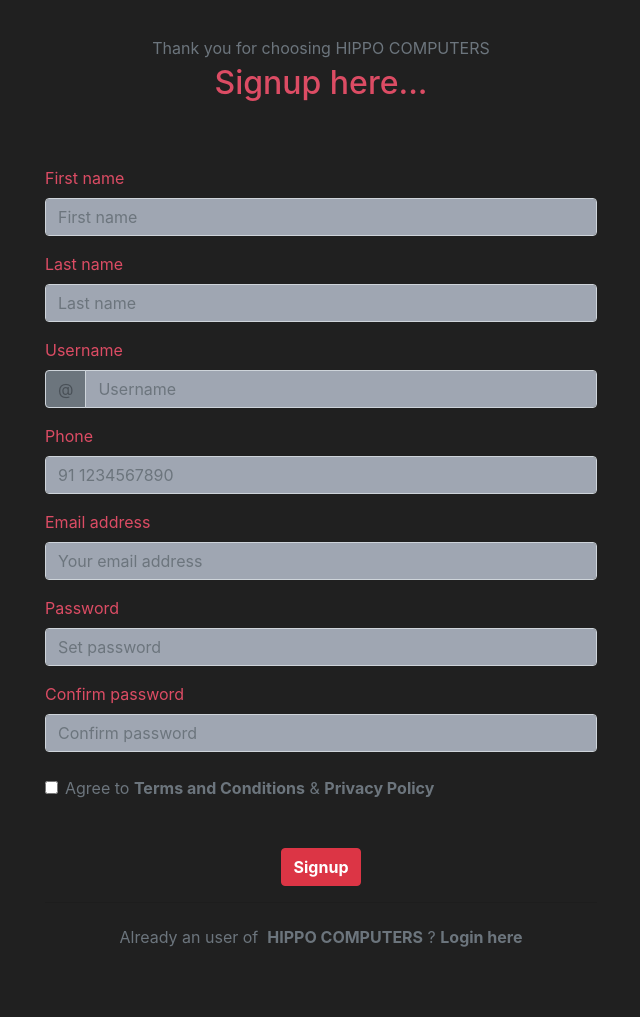
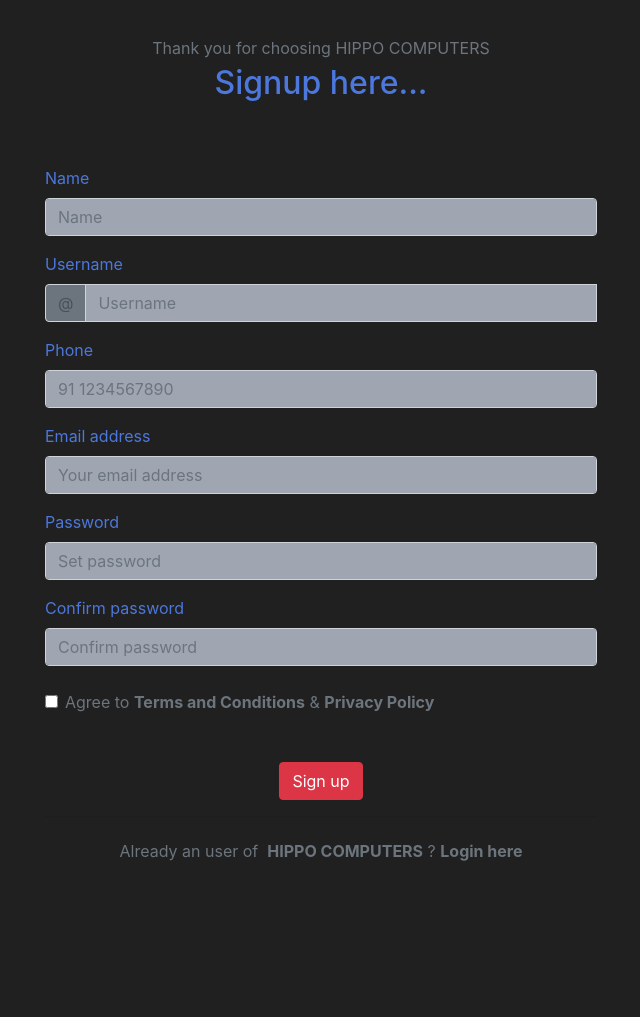
Before and after one commit to KarthiCF/PHP_secured, a PHP site: page /signup.php in a window 1280 px wide. Shown: the whole page, without its empty margins (319-959 px from the left). After the commit the page ends 861 px from the top, so only its background shows below. Run offline with PHP 8.4, Linux system fonts and the light colour scheme.

Commit message:
signup js

```diff
--- /dev/null
+++ b/index.js
@@ -0,0 +1,38 @@
+
+(function() {   //This function executed the validation of the sign up page
+    'use strict';
+    window.addEventListener('load', function() {
+      var forms = document.getElementsByClassName('needs-validation');
+      var validation = Array.prototype.filter.call(forms, function(form) {
+        form.addEventListener('submit', function(event) {
+          if (form.checkValidity() === false) {
+            event.preventDefault();
+            event.stopPropagation();
+          }
+          form.classList.add('was-validated');
+        }, false);
+      });
+    }, false);
+  })();
+
+
+  //verify whether password and confirm passwords are same
+  function passCheck() {
+    if (document.getElementById('passwordSignin').value ==
+      document.getElementById('confirmPasswordSignin').value)  {
+      document.getElementById('e1').style.display="none";
+      }
+    else{
+      document.getElementById('e1').style.display="block";
+    };
+  };
+
+  //function to make sure the password length not less than 8 characters
+  function passLength() {
+    if(document.getElementById('passwordSignin').value.length >= Number(8)) {
+      document.getElementById('e2').style.display="none";
+    }
+    else{
+      document.getElementById('e2').style.display="block";
+    };
+  };
--- a/index.php
+++ b/index.php
@@ -11,11 +11,7 @@
 
   <link rel="stylesheet" href="https://stackpath.bootstrapcdn.com/bootstrap/4.5.2/css/bootstrap.min.css">
   <link rel="stylesheet" href="style.css">
-  <style>
-    body{
-       background-color: rgb(32,32,32);
-    }
-  </style>
+
 
 </head>
 
--- a/login.php
+++ b/login.php
@@ -1,4 +1,3 @@
-
 <!doctype html>
 <html lang="en">
   <head>
--- a/signup.php
+++ b/signup.php
@@ -10,14 +10,10 @@
     <title>Sign up</title>
     <!-- <link rel="icon" href=""> -->
     <link rel="stylesheet" href="style.css">
-
-    <!-- <style>
-      body{
-        background-color: rgb(32,32,32);
-      }
+    <script defer src="index.js"></script>
 
 
-    </style> -->
+
   </head>
 
 
@@ -33,20 +29,18 @@
         </div>
 
         <div class="p-1 container-sm">
-            <form class="needs-validation mt-2 p-4 signup_form"   style="max-width: 600px; margin: auto;" id="form" action="">
+            <form class="needs-validation mt-2 p-4 signup_form" novalidate  style="max-width: 600px; margin: auto;" id="form" action="index.php">
 
               <div class="mt-3">
-                <!--First name-->
-                <label class="form-label " for="validationCustom01">First name</label>
-                <input type="text" class="form-control" id="firstName" placeholder="First name" required>
+                <!--Name-->
+                <label class="form-label" for="validationCustom01">Name</label>
+                <input type="text" class="form-control" id="name" placeholder="Name" required>
+                <div class="invalid-feedback">
+                  Name required
+                </div>
               </div>
 
-              <!--Last name-->
-              <div class="mt-3">
-                <label class="form-label " for="validationCustom02">Last name</label>
-                <input type="text" class="form-control" id="lastName" placeholder="Last name"  required>
 
-              </div>
 
               <!--username-->
               <div class="mt-3">
@@ -56,6 +50,9 @@
                     <span class="input-group-text bg-secondary" id="inputGroupPrepend">@</span>
                   </div>
                   <input type="text" class="form-control" id="userName" placeholder="Username" aria-describedby="inputGroupPrepend" required>
+                  <div class="invalid-feedback">
+                  Username required
+                </div>
                 </div>
               </div>
 
@@ -63,12 +60,18 @@
               <div class="mt-3">
                 <label class="form-label " for="validationCustom03">Phone</label>
                 <input type="tel" class="form-control" id="phone" name="phone"  placeholder="91 1234567890" pattern="[0-9]{2} [0-9]{10}" required>
+                <div class="invalid-feedback">
+                  Phone number required
+                </div>
               </div>
 
               <!--email-->
               <div class="mt-3">
                 <label class="form-label " for="validationCustom03">Email address</label>
                 <input type="email" class="form-control" id="emailSignin" placeholder="Your email address" required>
+                <div class="invalid-feedback">
+                  Email required
+                </div>
               </div>
 
 
@@ -76,14 +79,26 @@
               <!--Password-->
               <div class="mt-3">
                 <label class="form-label " for="validationCustom04">Password</label>
-                <input type="password" class="form-control" id="passwordSignin" placeholder="Set password"   required>
+                <input type="password" class="form-control" id="passwordSignin" onkeyup="passLength()" placeholder="Set password"   required>
+                <div class="invalid-feedback" >
+                  Please enter a password.
+                </div>
+                <div class="alert alert-danger mt-2 px-1"  id="e2" role="alert" style="display: none;" >
+                  <p><small>Password must contain at least 8 or more characters</small></p>
+                </div>
 
               </div>
 
               <!--Confirm password-->
               <div class="mt-3">
                 <label class="form-label " for="validationCustom05">Confirm password</label>
-                <input type="password" class="form-control" id="confirmPasswordSignin" placeholder="Confirm password" required>
+                <input type="password" class="form-control" id="confirmPasswordSignin" onkeyup="passCheck()" placeholder="Confirm password" required>
+                <div class="invalid-feedback">
+                    Please confirm password.
+                </div>
+                <div class="alert alert-danger mt-2 px-1"  id="e1" role="alert" style="display: none;" >
+                    <p><small>Password doesn't match</small></p>
+                </div>
 
               </div>
 
@@ -94,15 +109,19 @@
                   <label class="form-label text-secondary " class="form-check-label" for="invalidCheck">
                     Agree to <a class="text-secondary" href="#"><b>Terms and Conditions</b> </a>& <a class="text-secondary" href="#"><b>Privacy Policy</b></a>
                   </label>
+                  <div class="invalid-feedback">
+                      You must agree before submitting.
+                    </div>
 
                 </div>
               </div>
 
 
 
-                <!--button-->
-                <div class="text-center">
-                    <button class="btn btn-danger text-center" onclick="signupAlert()" type="submit" id="signupButton" ><B>Signup</B></button>
+
+                 <!--button-->
+                 <div class="text-center">
+                    <button class="btn btn-danger text-center"  type="submit" id="signupButton" >Sign up</button>
 
                 </div>
 
@@ -125,17 +144,25 @@
 
 
     <script src="https://stackpath.bootstrapcdn.com/bootstrap/4.1.3/js/bootstrap.min.js" integrity="sha384-ChfqqxuZUCnJSK3+MXmPNIyE6ZbWh2IMqE241rYiqJxyMiZ6OW/JmZQ5stwEULTy" crossorigin="anonymous"></script>
-    <script>
-      function signupAlert(){
-        alert("You have successsfully created your account")
-      }
 
-    //To clear the input fields on refreshing the page
-        window.onload = function() {
-        var form = document.getElementById("signup_form");
-        form.reset();
-    };
+<script>
+
+  //To clear the input fields on refreshing the page
+  document.addEventListener('DOMContentLoaded', function() {
+    var form = document.getElementById('form');
+    form.reset();
+  });
+
+
+
+
+
+
+
 </script>
+
+
+
   </body>
 
 
--- a/style.css
+++ b/style.css
@@ -2,7 +2,7 @@
   background-color: rgb(32,32,32);
 }
 .form-label{
-  color: #DC4C64;
+  color: #4c77dc;
 
 }
 .form-control{
@@ -23,18 +23,16 @@
 }
 
 .form-head{
-color: #DC4C64;
+color: #4c77dc;
 display: flex;
 justify-content: center;
 }
-.form-label{
-  color: #DC4C64;
-}
+
 .form-control{
   background-color: #9FA6B2;
 }
 .signup_head{
-  color: #DC4C64;
+  color: #4c77dc;
 }
 
 
```
